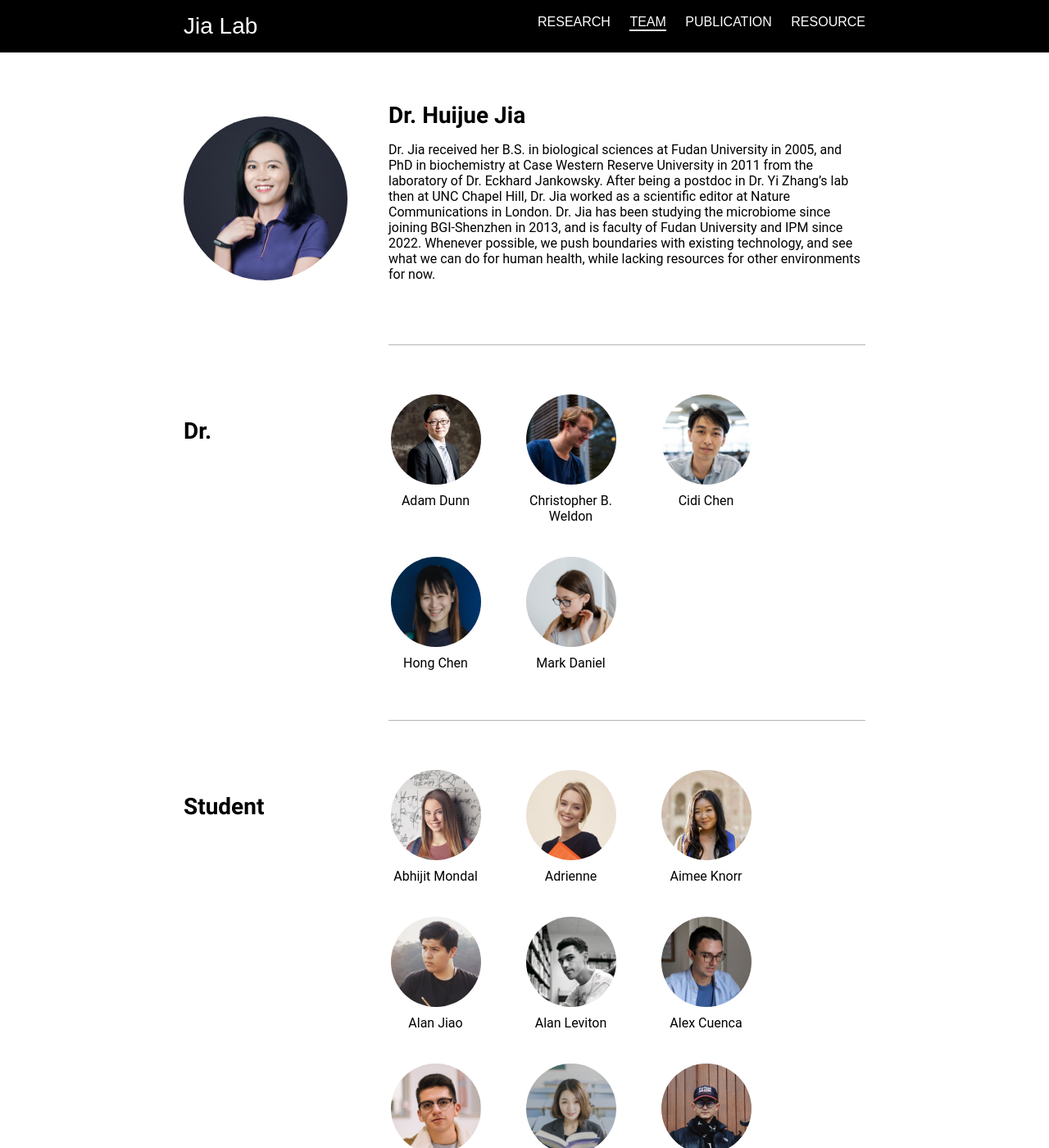
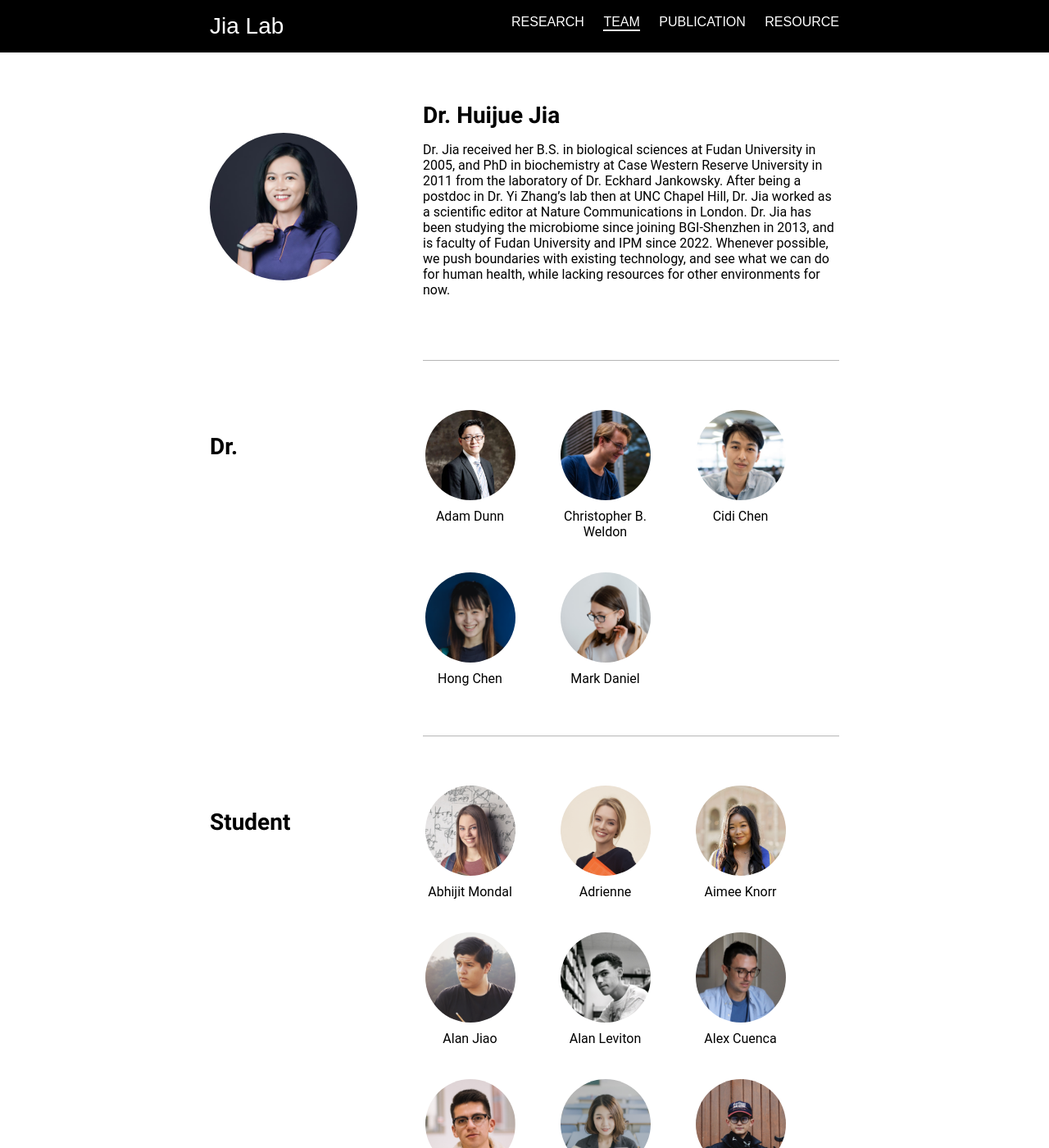
Before and after one commit to aghnu/JiaLab_website, a Jekyll site: the page built from pages/team.html, in a window 1280 px wide and 1400 px high. Shown: the whole window at 82% size. Built offline with Jekyll 4.4.1, drawn with Linux system fonts in a browser that asks for light colours; some web fonts are replaced.

Commit message:
Update team page scaling

```diff
--- a/_sass/_pages.scss
+++ b/_sass/_pages.scss
@@ -73,7 +73,7 @@ $research-mobile-info-figure-width:             192px;
 
 
 // team page
-$team-profile-pic-size-faculty:                 200px;
+$team-profile-pic-size-faculty:                 180px;
 $team-profile-pic-size-team:                    110px;
 
 $team-block-gap:                                60px;
@@ -83,7 +83,7 @@ $team-page-separator-color:                     #B6B6B6;
 
 $team-faculty-info-title-size:                  28px;
 $team-faculty-info-title-weight:                600;
-$team-faculty-info-figure-margin-right:         50px;
+$team-faculty-info-figure-margin-right:         80px;
 
 $team-group-label-size:                         28px;
 $team-group-label-weight:                       600;
@@ -94,7 +94,7 @@ $team-group-section-width:                      calc(#{$team-profile-pic-size-te
 
 
 // team page mobile
-$team-mobile-profile-pic-size-faculty:                 200px;
+$team-mobile-profile-pic-size-faculty:                 180px;
 $team-mobile-profile-pic-size-team:                    110px;
 
 $team-mobile-block-gap:                                40px;
--- a/assets/css/style.scss
+++ b/assets/css/style.scss
@@ -14,7 +14,7 @@ $base-font-family:                $font-roboto !default;
 
 $max-content-width:               1366px !default;
 $min-content-width:               {{ site.on_mobile }} !default;
-$content-width-ratio:             65% !default;
+$content-width-ratio:             60% !default;
 
 $max-content-width-mobile:        {{ site.on_mobile }} !default;
 
```
